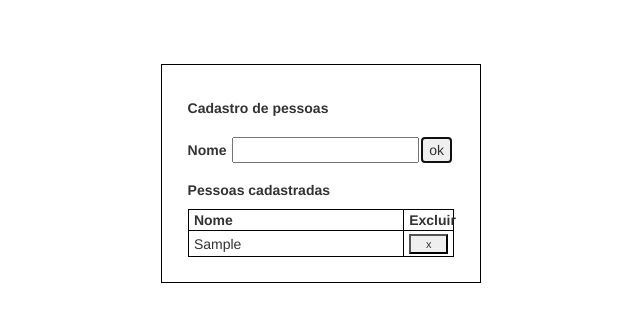
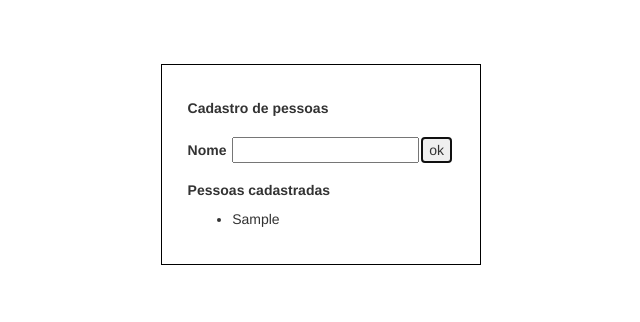
Before and after one commit to romariocavalcante/Angular_Exercises_Cadastro_de_Pessoas, an Angular app: page / in a window 1280 px wide. Both pictures are taken after typing "Sample" into the empty fields and a click on the button "ok". Shown: the top 322 px of the page, without its empty margins (319-959 px from the left). Built offline with nearby package versions, Linux system fonts and the light colour scheme.

Commit message:
atualização

```diff
--- a/src/app/app.component.css
+++ b/src/app/app.component.css
@@ -15,42 +15,11 @@
     margin-left: 2%;
 }
 
+li{
+    margin-left: 2%;
+}
+
 #buttonOk{
     margin-left: 1%;
     font-size: 14px;
 }
-
-table, th, td{;
-    border: 1px solid black;
-    border-collapse: collapse;
-}
-
-table{
-    width: 100%;
-}
-
-th{
-    width: 81%;
-    padding-left: 2%;
-    padding-right: 2%;
-}
-
-td{
-    padding-top: 1%;
-    padding-bottom: .5%;
-}
-
-#td1{
-    padding-left: 2%;
-}
-
-#td2{
-    text-align: center;
-    vertical-align: middle;
-}
-
-#buttonDelete{
-    width: 80%;
-    height: 20px;
-    font-size: 11px;
-}
--- a/src/app/app.component.html
+++ b/src/app/app.component.html
@@ -6,12 +6,7 @@
         <button id="buttonOk" (click)='cadastrar()'>ok</button>
     </form>
     <h5> <b> Pessoas cadastradas </b> </h5>
-    <table>
-        <th> Nome </th>
-        <th> Excluir </th>
-        <tr *ngFor="let p of lista">
-            <td id="td1">{{p}}</td>
-            <td id="td2"> <button id="buttonDelete" (click)="remover(p)"> x </button> </td>
-        </tr>
-    </table>
+    <ul *ngFor='let p of lista'>
+        <li>{{p}}</li>
+    </ul>
 </div>
--- a/src/app/app.component.ts
+++ b/src/app/app.component.ts
@@ -18,9 +18,4 @@ export class AppComponent{
     }
     this.pessoas = null;
   }
-
-  remover(pessoa){
-    const i = this.lista.indexOf(pessoa);
-    this.lista.splice(i, 1);
-  }
 }
```
